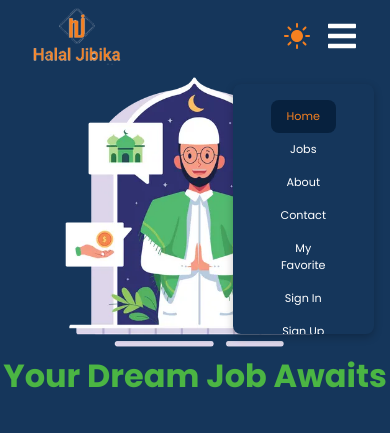
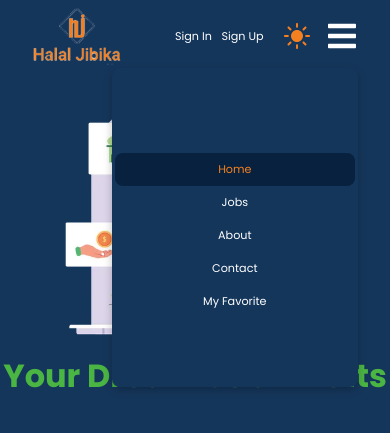
Before and after one commit to Alamin-Ahammed/Halal-Jibika, a React (Vite) app: page / in a window 390 px wide. Both pictures are taken after a click on the icon 342 px from the left and 36 px from the top of the page. Shown: the top 433 px of the page. Built offline with nearby package versions, Linux system fonts and the light colour scheme; no server answers; the database is empty.

Commit message:
fixed some bugs made responsive improve some styles

```diff
--- a/src/Components/LatestJobs/LatestJobs.css
+++ b/src/Components/LatestJobs/LatestJobs.css
@@ -1,3 +1,5 @@
 .latestJobsParent {
     width: 100%;
+    box-shadow: rgba(0, 0, 0, 0.24) 0px 3px 8px;
+    padding: 0.5rem;
 }
--- a/src/Components/LatestJobs/LatestJobs.jsx
+++ b/src/Components/LatestJobs/LatestJobs.jsx
@@ -47,7 +47,7 @@ export default function LatestJobs({ jobData }) {
       <div className="newJobs-details">
         <i className="posted-time">Posted: {TimeDelayCalculation(createdAt)}</i>
         <h1>{jobTitle}</h1>
-        <h5>{jobDescription.slice(0, 50) + "......."}</h5>
+        <h5>{jobDescription.slice(0, 40) + "......."}</h5>
       </div>
       <div>
         <button
--- a/src/Components/Navbar/Navbar.css
+++ b/src/Components/Navbar/Navbar.css
@@ -6,6 +6,10 @@
     background-color: #15365b;
     max-width: 1200px;
     margin-inline: auto;
+}
+
+.three-dots {
+    color: white;
 }
 
 .logo {
@@ -88,6 +92,94 @@
     align-items: center;
 }
 
+.dropdown {
+    position: absolute;
+    right: 0.5rem;
+    top: 3.5rem;
+    padding: 1rem;
+    height: 160px;
+    min-width: 150px;
+    display: flex;
+    justify-content: center;
+    align-items: center;
+    flex-direction: column;
+    animation: animate 0.2s linear;
+    overflow: hidden;
+    z-index: 11;
+    border-radius: 0.5rem;
+    box-shadow: rgba(0, 0, 0, 0.24) 0px 3px 8px;
+}
+
+@keyframes animate {
+    0%{
+        height: 0;
+    }
+    100%{
+        height: 160px;
+    }
+}
+
+.profile-container {
+    display: flex;
+    align-items: center;
+    justify-content: center;
+    flex-direction: column;
+}
+
+#hamburger-menu-small-screen {
+    display: none;
+    flex-direction: column;
+    justify-content: center;
+    align-items: center;
+    position: absolute;
+    top: 3rem;
+    right: 0rem;
+    background-color: rgba(0, 0, 0, 0.24);
+    overflow: hidden;
+    animation: hamburger 0.3s linear;
+    height: 319px;
+    border-radius: 0.5rem;
+    z-index: 11;
+}
+
+#hamburger-menu-small-screen > * {
+    display: flex;
+    justify-content: center;
+    width: 240px;
+}
+
+.hamburger-menu-small-screen-profile{
+    box-shadow: rgba(0, 0, 0, 0.24) 0px 3px 8px;
+    margin: 0.5rem 0.2rem;
+}
+
+@keyframes hamburger {
+    0%{
+        height: 0px;
+    }
+    100%{
+        height: 290px;
+    }
+}
+
+@media screen and (max-width: 768px) {
+    .dropdown{
+        display: none;
+    }
+    #hamburger-menu-small-screen {
+        display: flex;
+    }
+}
+
+.small-screenLinks{
+    display: none;
+}
+
+.small-screenLinks > a {
+    padding: 0.3rem;
+}
+
+
 @media screen and (max-width: 768px) {
     .navbar-container {
         padding-inline: 2rem;
@@ -126,6 +218,14 @@
         }
     }
 
+    #small-screen-signin , #small-screen-signup{
+        display: block;
+    }
+
+    .small-screenLinks{
+        display: flex;
+    }
+
     .bars-icon {
         display: flex;
     }
--- a/src/Components/Navbar/Navbar.jsx
+++ b/src/Components/Navbar/Navbar.jsx
@@ -13,12 +13,13 @@ import { toast } from "react-toastify";
 import { onAuthStateChanged, signOut } from "firebase/auth";
 import { auth } from "../../config/firebase-config";
 import { useIsLoggedInContext } from "../../Context/IsLoggedInContext";
-
+import { BsThreeDotsVertical } from "react-icons/bs";
 
 const Navbar = () => {
   const { theme, setTheme } = useThemeContext();
   const { isSingedIn, setIsSingedIn } = useIsLoggedInContext();
   const [showMenu, setShowMenu] = useState(false);
+  const [isThreeDotsClicked, setIsThreeDotsClicked] = useState(false);
   const navigate = useNavigate();
   const cookies = new Cookies(null);
   const { displayName, photoURL, email } = cookies.get("authInfo") || {};
@@ -45,12 +46,14 @@ const Navbar = () => {
   }, [theme]);
 
   const handleHamburgerMenu = () => {
-    const navLinks = document.querySelector(".navLinks");
-    if (!showMenu) {
-      navLinks.style.display = "block";
-    } else {
-      navLinks.style.display = "none";
-    }
+    // const navLinks = document.querySelector(".navLinks");
+    // if (!showMenu) {
+    //   // navLinks.style.display = "block";
+    //   navLinks.style.color = "green";
+    // } else {
+    //   // navLinks.style.display = "none";
+    //   navLinks.style.color = "red";
+    // }
     setShowMenu(!showMenu);
   };
 
@@ -102,18 +105,64 @@ const Navbar = () => {
             {isSingedIn && <NavLink to="/myjobpost">My Job Post</NavLink>}
             {!isSingedIn && <NavLink to="/signin">Sign In</NavLink>}
             {!isSingedIn && <NavLink to="/signup">Sign Up</NavLink>}
-
+            {isSingedIn && (
+              <BsThreeDotsVertical
+                onClick={() => setIsThreeDotsClicked(!isThreeDotsClicked)}
+                className="three-dots"
+              />
+            )}
           </div>
 
-          {isSingedIn && <button className="signoutBtn" onClick={handleSignOut}>Sign Out</button>}
-          {isSingedIn && (
-            <div className="profile-container">
-              <div className="profile">
-                <img src={photoURL} alt="logo" />
-              </div>
-              <h6 style={{ color: theme === "dark" ? "#fff" : "#000" }}>{displayName}</h6>
+          {/* for small screens */}
+          <div className="small-screenLinks">
+            {!isSingedIn && (
+              <NavLink id="small-screen-signin" to="/signin">
+                Sign In
+              </NavLink>
+            )}
+            {!isSingedIn && (
+              <NavLink id="small-screen-signup" to="/signup">
+                Sign Up
+              </NavLink>
+            )}
+          </div>
+
+          {isSingedIn && isThreeDotsClicked && (
+            <div
+              className="dropdown"
+              style={
+                theme === "dark"
+                  ? { backgroundColor: "#15365b" }
+                  : { backgroundColor: "#fff" }
+              }
+            >
+              {isSingedIn && (
+                <div className="profile-container">
+                  <div className="profile">
+                    <img src={photoURL} alt="logo" />
+                  </div>
+                  <h5 style={{ color: theme === "dark" ? "#fff" : "#000" }}>
+                    {displayName}
+                  </h5>
+                  <i
+                    style={{
+                      color: theme === "dark" ? "#fff" : "#000",
+                      fontSize: "0.8rem",
+                      marginBottom: "0.5rem",
+                    }}
+                  >
+                    {email}
+                  </i>
+                </div>
+              )}
+              {isSingedIn && (
+                <button className="signoutBtn" onClick={handleSignOut}>
+                  Sign Out
+                </button>
+              )}
             </div>
           )}
+
           {theme === "dark" ? (
             <IoIosSunny
               style={{ color: "#f58020", cursor: "pointer", fontSize: "2rem" }}
@@ -135,6 +184,43 @@ const Navbar = () => {
               }}
             />
           </div>
+          {showMenu && (
+            <div
+              id="hamburger-menu-small-screen"
+              style={
+                theme === "dark"
+                  ? {
+                      backgroundColor: "#15365b",
+                      boxShadow: "rgba(0, 0, 0, 0.24) 0px 3px 8px",
+                    }
+                  : { backgroundColor: "rgba(0,0,0,0.24)" }
+              }
+            >
+              <div className="hamburger-menu-small-screen-profile">
+                {isSingedIn && (
+                  <div className="profile-container">
+                    <div className="profile">
+                      <img src={photoURL} alt="logo" />
+                    </div>
+                    <h6 style={{ color: theme === "dark" ? "#fff" : "#000" }}>
+                      {displayName}
+                    </h6>
+                  </div>
+                )}
+              </div>
+              <NavLink to="/">Home</NavLink>
+              <NavLink to="/jobs">Jobs</NavLink>
+              <NavLink to="/about">About</NavLink>
+              <NavLink to="/contact">Contact</NavLink>
+              <NavLink to="/favorites">My Favorite</NavLink>
+              {isSingedIn && <NavLink to="/myjobpost">My Job Post</NavLink>}
+              {isSingedIn && (
+                <button className="signoutBtn" onClick={handleSignOut}>
+                  Sign Out
+                </button>
+              )}
+            </div>
+          )}
         </div>
       </div>
     </div>
```
